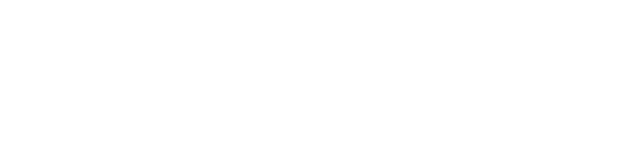
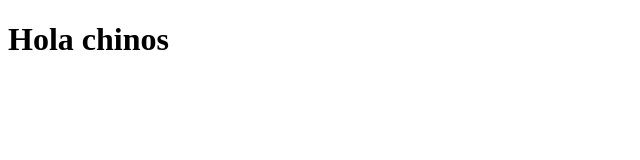
Before and after one commit to soyuz90/proyecto1, a plain HTML site: page index.html in a window 1280 px wide. Shown: the whole page, without its empty margins (0-640 px from the left). Drawn offline with Linux system fonts and the light colour scheme.

Commit message:
modificacion del archivo

```diff
--- a/index.html
+++ b/index.html
@@ -6,4 +6,5 @@
 <body>
 
 </body>
+    <h1>Hola chinos</h1>
 </html>
```
